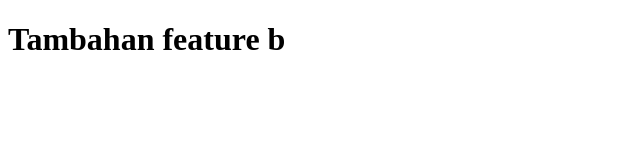
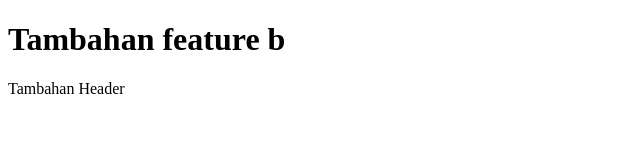
Before and after one commit to mrakhaf/Bootcamp-FER-14-Chapter-1-Topic-2, a plain HTML site: page index.html in a window 1280 px wide. Shown: the whole page, without its empty margins (0-640 px from the left). Drawn offline with Linux system fonts and the light colour scheme.

Commit message:
feat(b-add-header): add header

```diff
--- a/index.html
+++ b/index.html
@@ -7,5 +7,6 @@
 </head>
 <body>
     <h1>Tambahan feature b</h1>
+    <p>Tambahan Header</p>
 </body>
 </html>
```
